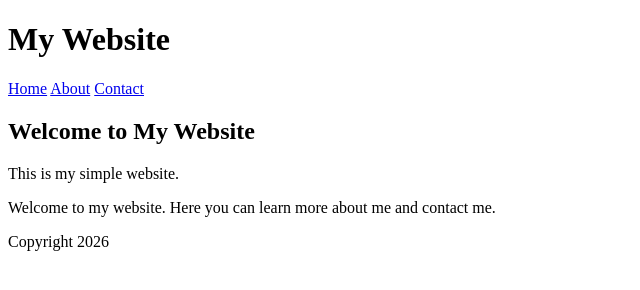
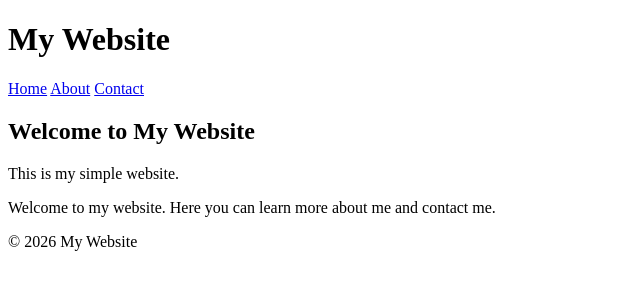
Before and after one commit to 3bdelwa7ed/c309-assignment, a plain HTML site: page index.html in a window 1280 px wide. Shown: the full height of the page, 0-640 px from the left. Drawn offline with Linux system fonts and the light colour scheme.

Commit message:
Updated index.html

```diff
--- a/index.html
+++ b/index.html
@@ -29,7 +29,7 @@
     </main>
 
     <footer>
-        <p>Copyright 2026</p>
+        <p>&copy; 2026 My Website </p>
     </footer>
 
 </body>
```
Also changed, not shown: about.html (+1 -1 lines).
